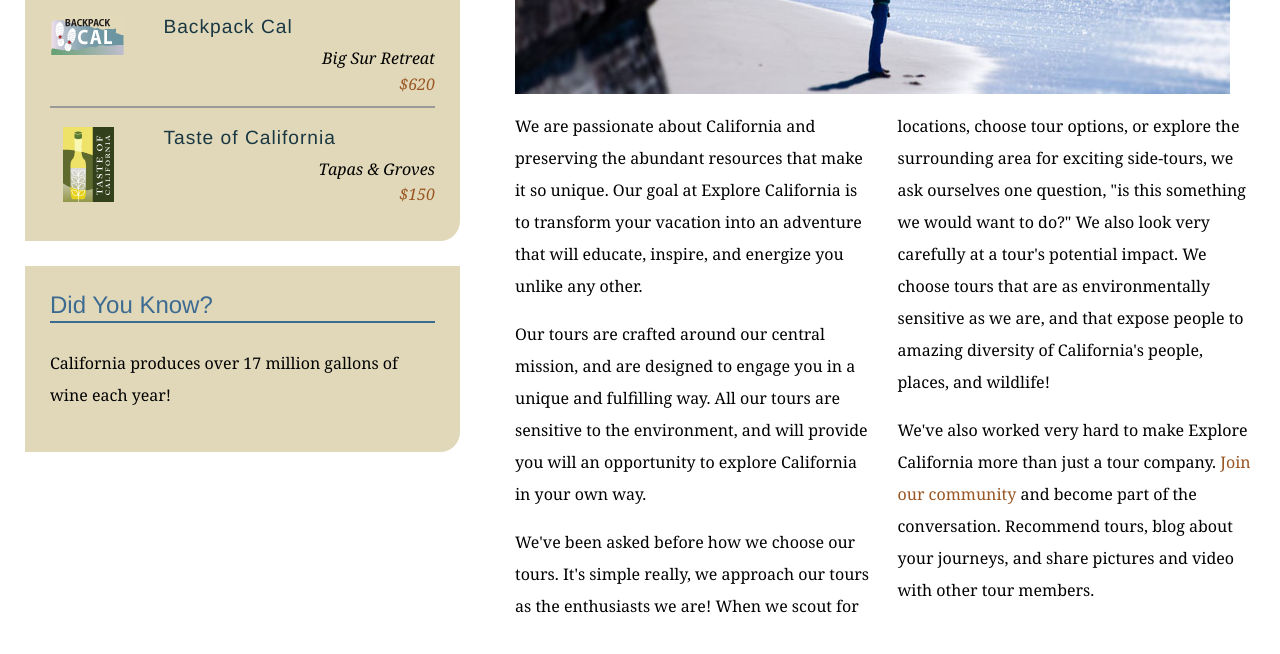
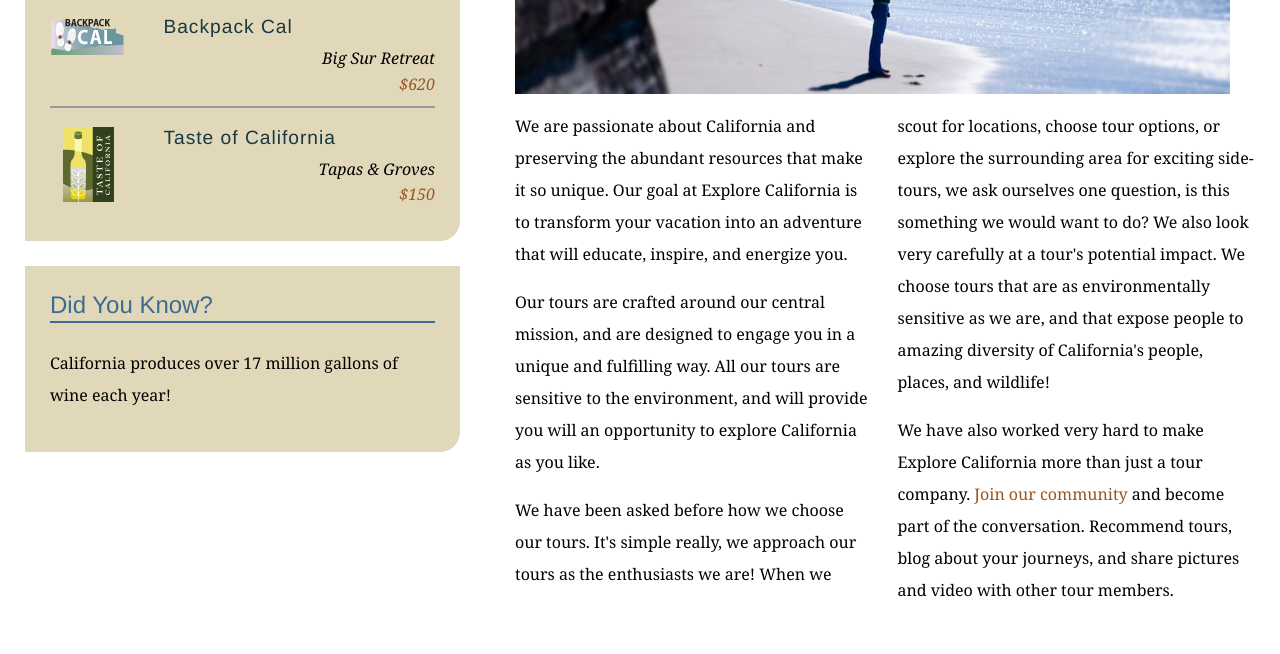
Before and after one commit to Anilbasha/test, a plain HTML site: page mission.html in a window 1280 px wide. Shown: the part 590-1244 px from the top of the page. Drawn offline with Linux system fonts and the light colour scheme.

Commit message:
Made edits to mission.html in text_edits branch

```diff
--- a/mission.html
+++ b/mission.html
@@ -62,10 +62,10 @@
           <h1>Who we are</h1>
           <img src="assets/images/mission_look.jpg" alt="Looking out at the Pacific" class="articleImage" />
           <div class="multiCol">
-            <p>We are passionate about California and preserving the abundant resources that make it so unique. Our goal at Explore California is to transform your vacation into an adventure that will educate, inspire, and energize you unlike any other.</p>
-            <p>Our tours are crafted around our central mission, and are designed to engage you in a unique and fulfilling way. All our tours are sensitive to the environment, and will provide you will an opportunity to explore California in your own way.</p>
-            <p>We've been asked before how we choose our tours. It's simple really, we approach our tours as the enthusiasts we are! When we scout for locations, choose tour options, or explore the surrounding area for exciting side-tours, we ask ourselves one question, &quot;is this something we would want to do?&quot; We also look very carefully at a tour's potential impact. We choose tours that are as environmentally sensitive as we are, and that expose people to amazing diversity of California's people, places, and wildlife!</p>
-            <p>We've also worked very hard to make Explore California more than just a tour company. <a href="explorers/join.html">Join our community</a> and become part of the conversation. Recommend tours, blog about your journeys, and share pictures and video with other tour members.</p>
+            <p>We are passionate about California and preserving the abundant resources that make it so unique. Our goal at Explore California is to transform your vacation into an adventure that will educate, inspire, and energize you.</p>
+            <p>Our tours are crafted around our central mission, and are designed to engage you in a unique and fulfilling way. All our tours are sensitive to the environment, and will provide you will an opportunity to explore California as you like.</p>
+            <p>We have been asked before how we choose our tours. It's simple really, we approach our tours as the enthusiasts we are! When we scout for locations, choose tour options, or explore the surrounding area for exciting side-tours, we ask ourselves one question, is this something we would want to do? We also look very carefully at a tour's potential impact. We choose tours that are as environmentally sensitive as we are, and that expose people to amazing diversity of California's people, places, and wildlife!</p>
+            <p>We have also worked very hard to make Explore California more than just a tour company. <a href="explorers/join.html">Join our community</a> and become part of the conversation. Recommend tours, blog about your journeys, and share pictures and video with other tour members.</p>
           </div>
         </div>
       </div>
```
